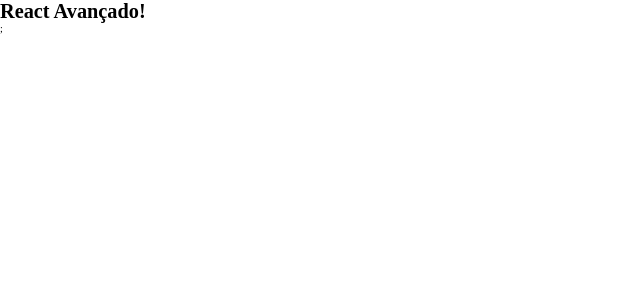
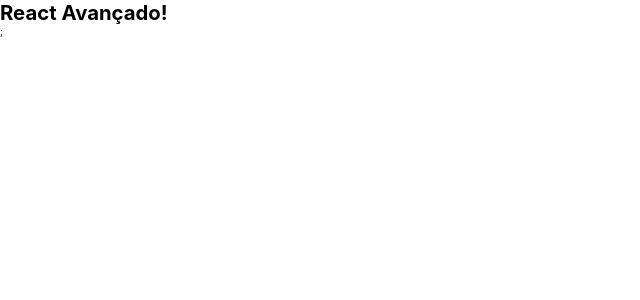
Before and after one commit to felipemarinhodev/boilerplate, a Next.js app: page / in a window 1280 px wide. Shown: the top 300 px of the page, without its empty margins (0-640 px from the left). Built offline with nearby package versions, Linux system fonts and the light colour scheme.

Commit message:
fixed font-family

```diff
--- a/src/styles/global.ts
+++ b/src/styles/global.ts
@@ -16,7 +16,7 @@
   }
 
   body {
-    font-family: font-family: -apple-system, BlinkMacSystemFont, 'Segoe UI', Roboto, Oxygen, Ubuntu, Cantarell, 'Open Sans', 'Helvetica Neue', sans-serif
+    font-family: -apple-system, BlinkMacSystemFont, 'Segoe UI', Roboto, Oxygen, Ubuntu, Cantarell, 'Open Sans', 'Helvetica Neue', sans-serif
   }
 `;
 
```
